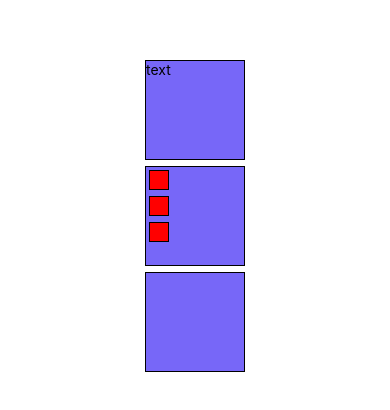
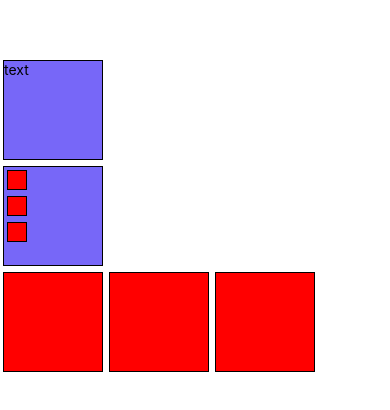
Before and after one commit to Reni101/react-native-app, a React Native app: screen / in a window 390 px wide. Shown: the part 206-616 px from the top of the page. Built offline with nearby package versions, Linux system fonts and the light colour scheme.

Commit message:
HStack components

```diff
--- a/App.tsx
+++ b/App.tsx
@@ -1,20 +1,27 @@
 import {StyleSheet, Text, View} from 'react-native';
 import {Box} from "./src/components/Box/Box";
+import {VStack} from "./src/components/VStack/VStack";
+import {HStack} from "./src/components/HStack/HStack";
 
 
 export default function App() {
     return (
         <View style={styles.container}>
-            <Box bgr={'#7767f8'} width={100}>
-                <Text>text</Text>
-            </Box>
-
+            <VStack>
+                <Box bgr={'#7767f8'} width={100}>
+                    <Text>text</Text>
+                </Box>
+            </VStack>
             <Box bgr={'#7767f8'} width={100}>
                 <Box bgr={'red'} width={20}/>
                 <Box bgr={'red'} width={20}/>
                 <Box bgr={'red'} width={20}/>
             </Box>
-            <Box bgr={'#7767f8'} width={100}/>
+            <HStack>
+                <Box bgr={'red'} width={100}/>
+                <Box bgr={'red'} width={100}/>
+                <Box bgr={'red'} width={100}/>
+            </HStack>
         </View>
     );
 }
@@ -23,7 +30,7 @@ const styles = StyleSheet.create({
     container: {
         flex: 1,
         justifyContent: "center",
-        alignItems: "center",
+        alignItems: "flex-start",
     },
 
 });
--- /dev/null
+++ b/src/components/HStack/HStack.tsx
@@ -0,0 +1,15 @@
+import React, {ReactNode} from 'react';
+import {View} from "react-native";
+
+
+interface HStackProps {
+    children: ReactNode
+}
+
+export const HStack = ({children}: HStackProps) => {
+    return (
+        <View style={{flexDirection: 'row'}}>
+            {children}
+        </View>
+    );
+};
--- /dev/null
+++ b/src/components/VStack/VStack.tsx
@@ -0,0 +1,14 @@
+import React, {ReactNode} from 'react';
+import {View} from "react-native";
+
+interface VStackProps {
+    children: ReactNode
+}
+
+export const VStack = ({children}: VStackProps) => {
+    return (
+        <View>
+            {children}
+        </View>
+    );
+};
```
